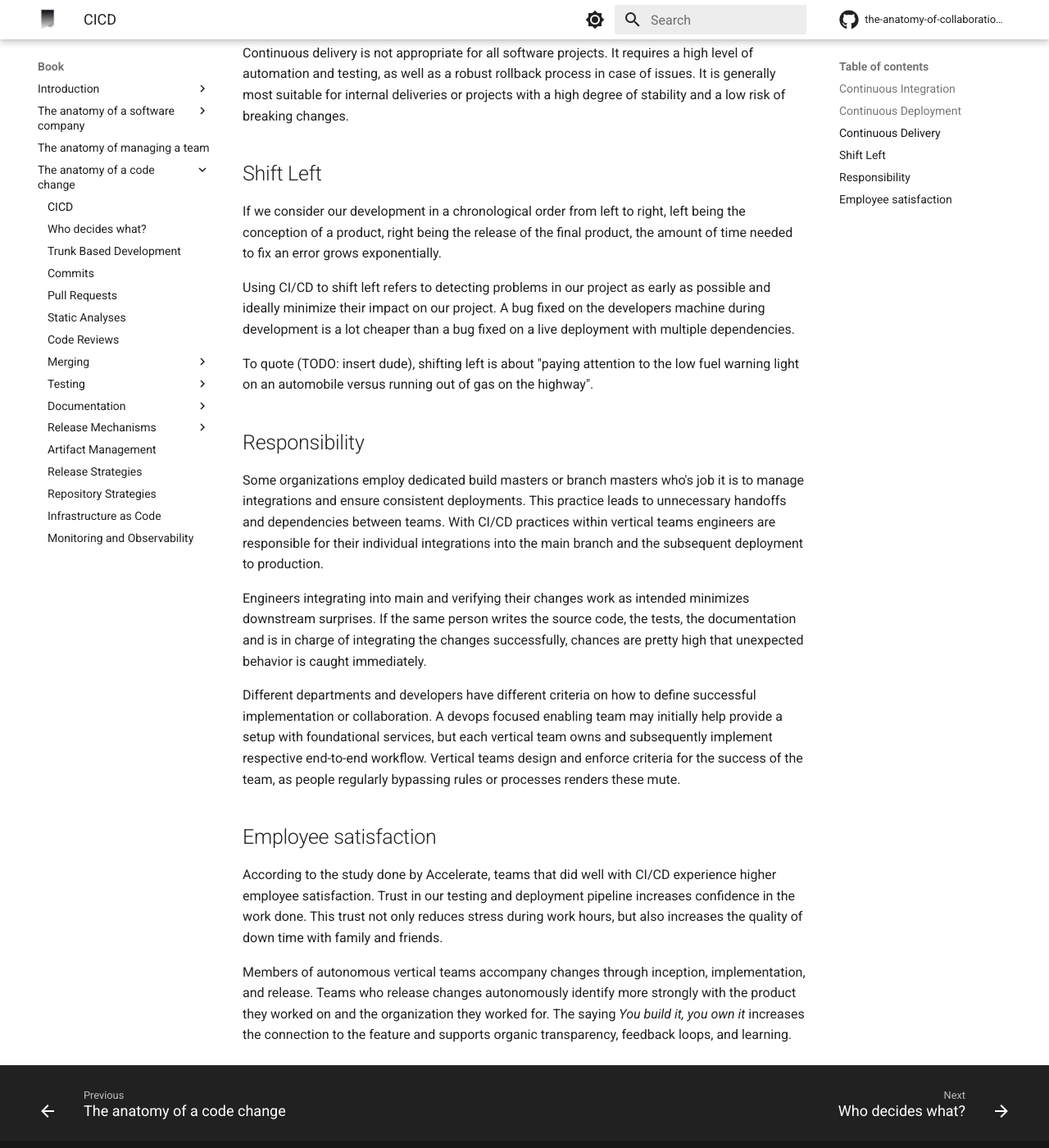
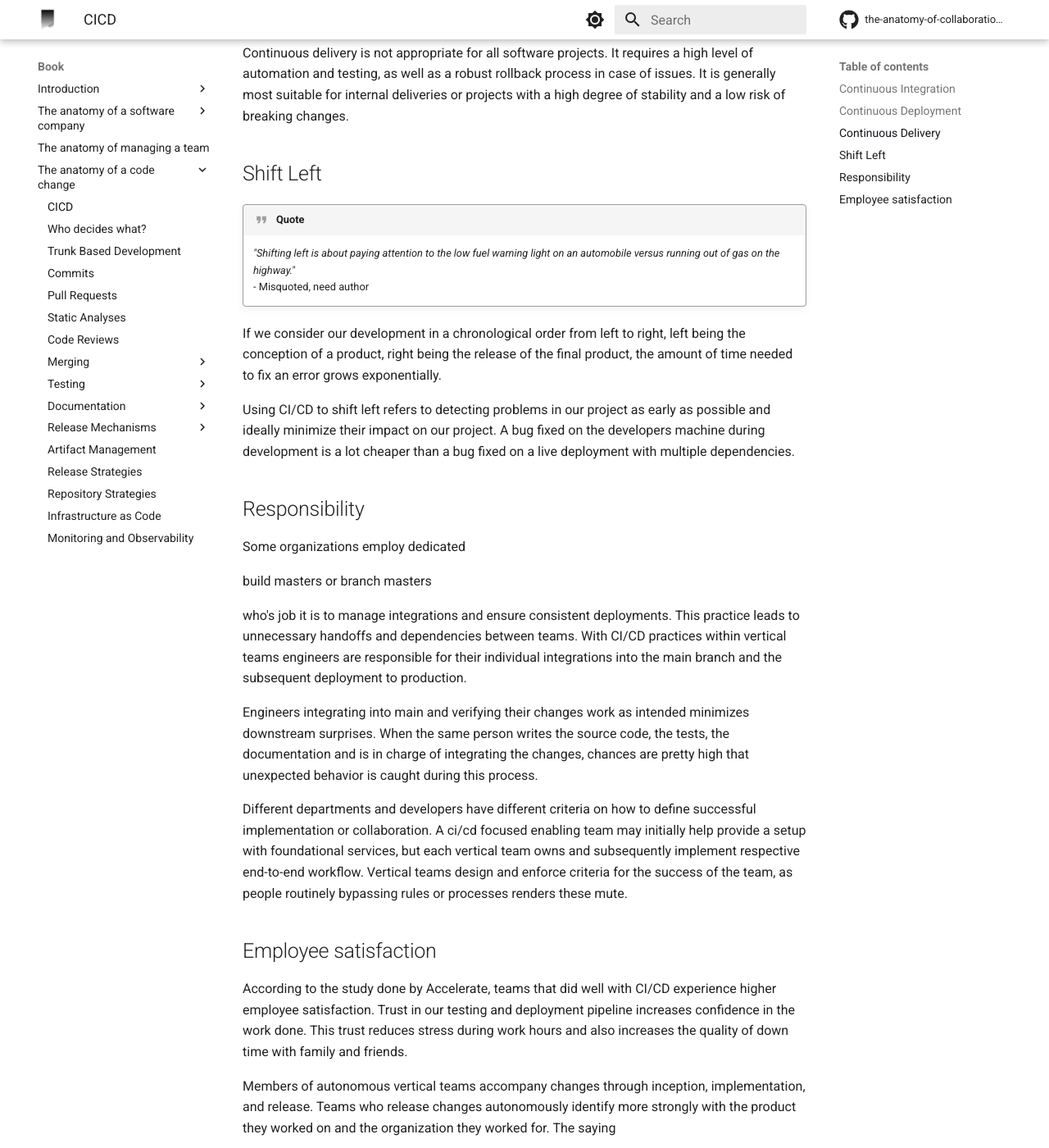
Before and after one commit to engineering-collaboration/book, an MkDocs documentation site: the page built from docs/book/anatomy-of-a-code-change/cicd.md, in a window 1280 px wide and 1400 px high, scrolled down 2061 px. Shown: the whole window at 82% size. Built offline with MkDocs 1.6.1 and Material for MkDocs 9.7.7, drawn with Linux system fonts in a browser that asks for light colours; comment, search, counter and statistics services are not loaded; some of the changed text lies outside the part shown.

Commit message:
Fix vale errors and warnings

```diff
--- a/docs/book/anatomy-of-a-code-change/cicd.md
+++ b/docs/book/anatomy-of-a-code-change/cicd.md
@@ -17,13 +17,13 @@ If an organization has no continuous integration strategy in place, it typically
 
 ## Continuous Integration
 
-Continuous Integration (CI) is as a software development practice where members of a team integrate their work frequently to the shared source code. Each integration is verified by automated builds and tests to detect integration errors as quickly as possible. The fundamental goal of CI is to automatically catch problematic changes as early as possible by continuously assembling and testing complex and rapidly evolving ecosystems.
+Continuous Integration (CI) is as a software development practice where members of a team integrate their work frequently to the shared source code. Each integration is verified by automated builds and tests to detect integration errors as quickly as possible. The fundamental goal of CI is to automatically catch problematic changes as <!-- vale write-good.Weasel = NO -->early<!-- vale write-good.Weasel = YES --> as possible by continuously assembling and testing complex and rapidly evolving ecosystems.
 
-This offers verifiable and timely proof that the application is good to progress to the next stage. We don't need to hope that all contributors are very careful, responsible and thorough; we can just guarantee the working state of our application at various points in time.
+This offers verifiable and <!-- vale write-good.Weasel = NO -->timely<!-- vale write-good.Weasel = YES --> proof that the application is good to progress to the next stage. We don't need to hope that all contributors are careful, responsible and thorough; we can just guarantee the working state of our application at various points in time.
 
 ## Continuous Deployment
 
-Continuous Deployment (CD) is an extension of continuous integration. After the code changes have been successfully integrated and the static analyses has passed we build the application and run automated integration tests.
+Continuous Deployment (CD) is an extension of continuous integration. After the static analyses has passed and the code changes have been integrated and we build the application and run automated integration tests.
 
 As the CI tests changes to our source code, CD tests the changes to our compiled machine code. If all tests pass we are certain to have a functioning package of our application. These packages are now staged for testing. Typical deployment testing can consist of one or more of the following mechanisms:
 
@@ -41,28 +41,38 @@ As the CI tests changes to our source code, CD tests the changes to our compiled
 
 Continuous Delivery (CD) is an extension of continuous deployment. It describes the automation process of delivering the tried and tested package from a testing environment to production.
 
-Improving our software delivery effectiveness will improve our ability to work in small batches and incorporate customer feedback more rapidly. This is especially effective if our client is an internal team within the same organization as updates and feedback can be exchanged with a high degree of velocity.
+Improving our software delivery effectiveness will improve our ability to work in small batches and incorporate customer feedback more rapidly. This is <!-- vale write-good.Weasel = NO -->especially<!-- vale write-good.Weasel = YES --> effective if our client is an internal team within the same organization as updates and comments can be exchanged with a high degree of velocity.
 
 Continuous delivery is not appropriate for all software projects. It requires a high level of automation and testing, as well as a robust rollback process in case of issues. It is generally most suitable for internal deliveries or projects with a high degree of stability and a low risk of breaking changes.
 
 ## Shift Left
 
+!!! quote
+    *"Shifting left is about paying attention to the low fuel warning light on an automobile versus running out of gas on the highway."*
+    - Misquoted, need author
+
 If we consider our development in a chronological order from left to right, left being the conception of a product, right being the release of the final product, the amount of time needed to fix an error grows exponentially.
 
-Using CI/CD to shift left refers to detecting problems in our project as early as possible and ideally minimize their impact on our project. A bug fixed on the developers machine during development is a lot cheaper than a bug fixed on a live deployment with multiple dependencies.
-
-To quote (TODO: insert dude), shifting left is about "paying attention to the low fuel warning light on an automobile versus running out of gas on the highway".
+Using CI/CD to shift left refers to detecting problems in our project as <!-- vale write-good.Weasel = NO -->early<!-- vale write-good.Weasel = YES --> as possible and ideally minimize their impact on our project. A bug fixed on the developers machine during development is a lot cheaper than a bug fixed on a live deployment with multiple dependencies.
 
 ## Responsibility
 
-Some organizations employ dedicated build masters or branch masters who's job it is to manage integrations and ensure consistent deployments. This practice leads to unnecessary handoffs and dependencies between teams. With CI/CD practices within vertical teams engineers are responsible for their individual integrations into the main branch and the subsequent deployment to production.
+Some organizations employ dedicated
+<!-- vale alex.Race = NO -->
+build masters or branch masters
+<!-- vale alex.Race = YES -->
+who's job it is to manage integrations and ensure consistent deployments. This practice leads to unnecessary handoffs and dependencies between teams. With CI/CD practices within vertical teams engineers are responsible for their individual integrations into the main branch and the subsequent deployment to production.
 
-Engineers integrating into main and verifying their changes work as intended minimizes downstream surprises. If the same person writes the source code, the tests, the documentation and is in charge of integrating the changes successfully, chances are pretty high that unexpected behavior is caught immediately.
+Engineers integrating into main and verifying their changes work as intended minimizes downstream surprises. When the same person writes the source code, the tests, the documentation and is in charge of integrating the changes, chances are pretty high that unexpected behavior is caught during this process.
 
-Different departments and developers have different criteria on how to define successful implementation or collaboration. A devops focused enabling team may initially help provide a setup with foundational services, but each vertical team owns and subsequently implement respective end-to-end workflow. Vertical teams design and enforce criteria for the success of the team, as people regularly bypassing rules or processes renders these mute.
+Different departments and developers have different criteria on how to define successful implementation or collaboration. A ci/cd focused enabling team may initially help provide a setup with foundational services, but each vertical team owns and subsequently implement respective end-to-end workflow. Vertical teams design and enforce criteria for the success of the team, as people routinely bypassing rules or processes renders these mute.
 
 ## Employee satisfaction
 
-According to the study done by Accelerate, teams that did well with CI/CD experience higher employee satisfaction. Trust in our testing and deployment pipeline increases confidence in the work done. This trust not only reduces stress during work hours, but also increases the quality of down time with family and friends.
+According to the study done by Accelerate, teams that did well with CI/CD experience higher employee satisfaction. Trust in our testing and deployment pipeline increases confidence in the work done. This trust reduces stress during work hours and also increases the quality of down time with family and friends.
 
-Members of autonomous vertical teams accompany changes through inception, implementation, and release. Teams who release changes autonomously identify more strongly with the product they worked on and the organization they worked for. The saying *You build it, you own it* increases the connection to the feature and supports organic transparency, feedback loops, and learning.
+Members of autonomous vertical teams accompany changes through inception, implementation, and release. Teams who release changes autonomously identify more strongly with the product they worked on and the organization they worked for. The saying
+<!-- vale Vale.Avoid = NO -->
+*you build it, you own it*
+<!-- vale Vale.Avoid = YES -->
+increases the connection to the feature and supports organic transparency, feedback loops, and learning.
```
Also changed, not shown: 1 other file.
